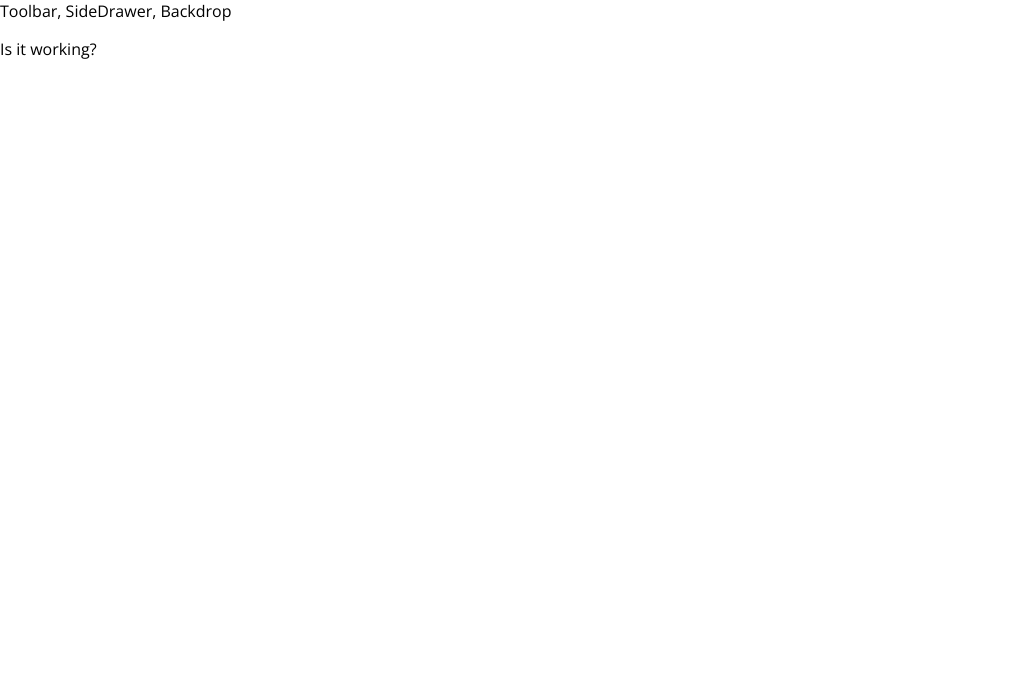
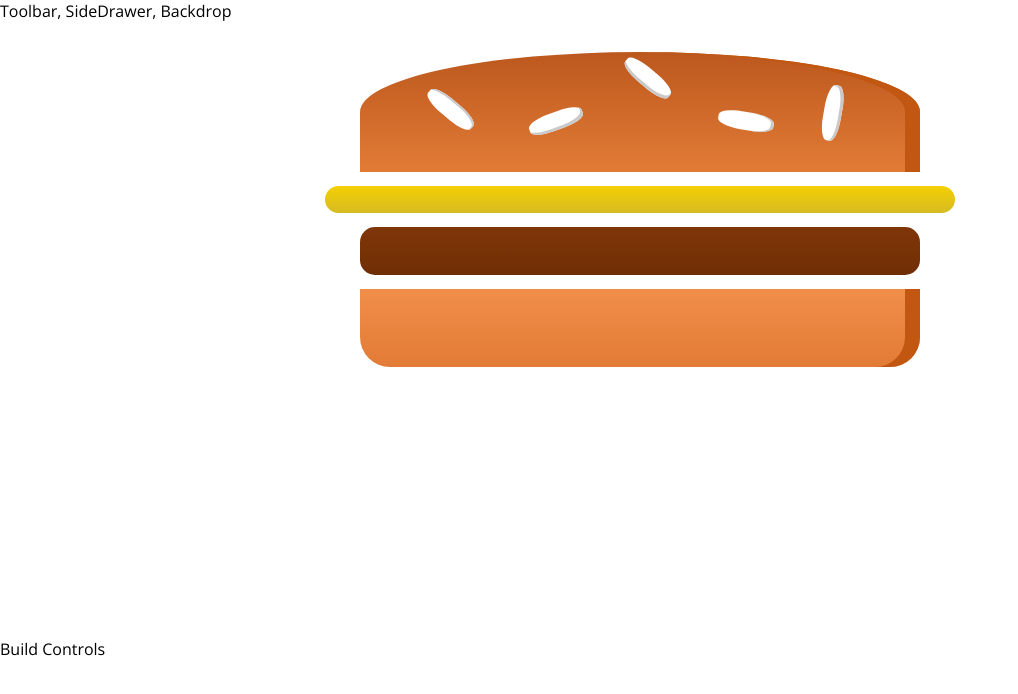
Before and after one commit to brian-liang/burger-app, a React (Create React App) app: page / in a window 1280 px wide. Shown: the top 694 px of the page, without its empty margins (0-1018 px from the left). Built offline with nearby package versions, Linux system fonts and the light colour scheme.

Commit message:
Added Burger Component

```diff
--- a/package.json
+++ b/package.json
@@ -6,6 +6,7 @@
     "@testing-library/jest-dom": "^4.2.4",
     "@testing-library/react": "^9.5.0",
     "@testing-library/user-event": "^7.2.1",
+    "prop-types": "^15.7.2",
     "react": "^16.13.1",
     "react-dom": "^16.13.1",
     "react-scripts": "3.4.1"
--- a/src/App.js
+++ b/src/App.js
@@ -1,5 +1,7 @@
 import React, { Component } from 'react';
+
 import Layout from './components/Layout/Layout'
+import BurgerBuilder from './containers/BurgerBuilder/BurgerBuilder';
 
 class App extends Component {
   state = {}
@@ -7,7 +9,7 @@
     return (
       <div>
         <Layout>
-          <p>Is it working?</p>
+          <BurgerBuilder />
         </Layout>
       </div>
     );
--- /dev/null
+++ b/src/components/Burger/Burger.js
@@ -0,0 +1,18 @@
+import React from 'react';
+
+import classes from './Burger.module.css';
+import BurgerIngredient from './BurgerIngredient/BurgerIngredient';
+
+const burger = (props) => {
+    return (
+        <div className={classes.Burger}>
+            <BurgerIngredient type='bread-top' />
+            <BurgerIngredient type='cheese' />
+            <BurgerIngredient type='meat' />
+            <BurgerIngredient type='bread-bottom' />
+
+        </div>
+    );
+}
+
+export default burger;
--- /dev/null
+++ b/src/components/Burger/Burger.module.css
@@ -0,0 +1,28 @@
+.Burger {
+    widows: 100%;
+    margin: auto;
+    height: 250px;
+    overflow: scroll;
+    text-align: center;
+    font-weight: bold;
+    font-size: 1.2rem;
+}
+
+@media (min-width: 500px) and (min-height: 400px){
+    .Burger{
+        width: 350px;
+        height: 300px;
+    }
+}
+@media (min-width: 500px) and (min-height: 401px){
+    .Burger{
+        width: 450px;
+        height: 400px;
+    }
+}
+@media (min-width: 1000px) and (min-height: 700px){
+    .Burger{
+        width: 700px;
+        height: 600px;
+    }
+}
--- /dev/null
+++ b/src/components/Burger/BurgerIngredient/BurgerIngredient.js
@@ -0,0 +1,46 @@
+import React, { Component } from 'react';
+import PropTypes from 'prop-types';
+
+import classes from './BurgerIngredient.module.css';
+
+class BurgerIngredient extends Component {
+    render() {
+        let ingredient = null;
+
+        switch (this.props.type) {
+            case ('bread-bottom'):
+                ingredient = <div className={classes.BreadBottom}></div>
+                break;
+            case ('bread-top'):
+                ingredient = (
+                    <div className={classes.BreadTop}>
+                        <div className={classes.Seeds1}></div>
+                        <div className={classes.Seeds2}></div>
+                    </div>
+                )
+                break;
+            case ('meat'):
+                ingredient = <div className={classes.Meat}></div>
+                break;
+            case ('cheese'):
+                ingredient = <div className={classes.Cheese}></div>
+                break;
+            case ('salad'):
+                ingredient = <div className={classes.Salad}></div>
+                break;
+            case ('bacon'):
+                ingredient = <div className={classes.Bacon}></div>
+                break;
+            default:
+                ingredient = null;
+        }
+
+        return ingredient;
+    }
+}
+
+BurgerIngredient.propTypes = {
+    type: PropTypes.string.isRequired
+};
+
+export default BurgerIngredient;
--- /dev/null
+++ b/src/components/Burger/BurgerIngredient/BurgerIngredient.module.css
@@ -0,0 +1,113 @@
+.BreadBottom {
+    height: 13%;
+    width: 80%;
+    background: linear-gradient(#F08E4A, #e27b36);
+    border-radius: 0 0 30px 30px;
+    box-shadow: inset -15px 0 #c15711;
+    margin: 2% auto;
+}
+
+.BreadTop {
+    height: 20%;
+    width: 80%;
+    background: linear-gradient(#bc581e, #e27b36);
+    border-radius: 50% 50% 0 0;
+    box-shadow: inset -15px 0 #c15711;
+    margin: 2% auto;
+    position: relative;
+}
+
+.Seeds1 {
+    width: 10%;
+    height: 15%;
+    position: absolute;
+    background-color: white;
+    left: 30%;
+    top: 50%;
+    border-radius: 40%;
+    transform: rotate(-20deg);
+    box-shadow: inset -2px -3px #c9c9c9;
+}
+
+.Seeds1:after {
+    content: "";
+    width: 100%;
+    height: 100%;
+    position: absolute;
+    background-color: white;
+    left: -170%;
+    top: -260%;
+    border-radius: 40%;
+    transform: rotate(60deg);
+    box-shadow: inset -1px 2px #c9c9c9;
+  }
+
+.Seeds1:before {
+    content: "";
+    width: 100%;
+    height: 100%;
+    position: absolute;
+    background-color: white;
+    left: 180%;
+    top: -50%;
+    border-radius: 40%;
+    transform: rotate(60deg);
+    box-shadow: inset -1px -3px #c9c9c9;
+  }
+
+  .Seeds2 {
+    width: 10%;
+    height: 15%;
+    position: absolute;
+    background-color: white;
+    left: 64%;
+    top: 50%;
+    border-radius: 40%;
+    transform: rotate(10deg);
+    box-shadow: inset -3px 0 #c9c9c9;
+  }
+
+  .Seeds2:before {
+    content: "";
+    width: 100%;
+    height: 100%;
+    position: absolute;
+    background-color: white;
+    left: 150%;
+    top: -130%;
+    border-radius: 40%;
+    transform: rotate(90deg);
+    box-shadow: inset 1px 3px #c9c9c9;
+  }
+
+
+.Meat {
+    width: 80%;
+    height: 8%;
+    background: linear-gradient(#7f3608, #702e05);
+    margin: 2% auto;
+    border-radius: 15px;
+}
+
+.Cheese {
+    width: 90%;
+    height: 4.5%;
+    margin: 2% auto;
+    background: linear-gradient(#f4d004, #d6bb22);
+    border-radius: 20px;
+}
+
+.Salad {
+    width: 85%;
+    height: 7%;
+    margin: 2% auto;
+    background: linear-gradient(#228c1d, #91ce50);
+    border-radius: 20px;
+}
+
+.Bacon {
+    width: 80%;
+    height: 3%;
+    background: linear-gradient(#bf3813, #c45e38);
+    margin: 2% auto;
+}
--- a/src/components/Layout/Layout.js
+++ b/src/components/Layout/Layout.js
@@ -1,11 +1,13 @@
 import React from 'react';
+
 import Aux from '../../hoc/Aux';
+import classes from './Layout.module.css';
 
 const layout = (props) => {
     return (
         <Aux>
             <div>Toolbar, SideDrawer, Backdrop</div>
-            <main>
+            <main className={classes.Content}>
                 {props.children}
             </main>
         </Aux>
--- /dev/null
+++ b/src/components/Layout/Layout.module.css
@@ -0,0 +1,3 @@
+.Content {
+    margin-top: 16px;
+}
--- /dev/null
+++ b/src/containers/BurgerBuilder/BurgerBuilder.js
@@ -0,0 +1,18 @@
+import React, { Component } from 'react';
+
+import Aux from '../../hoc/Aux';
+import Burger from '../../components/Burger/Burger';
+
+class BurgerBuilder extends Component {
+    state = {}
+    render() {
+        return (
+            <Aux>
+                <Burger />
+                <div>Build Controls</div>
+            </Aux>
+        );
+    }
+}
+
+export default BurgerBuilder;
```
Also changed, not shown: src/containers/BurgerBuilder/BurgerBuilder.module.css (added).
